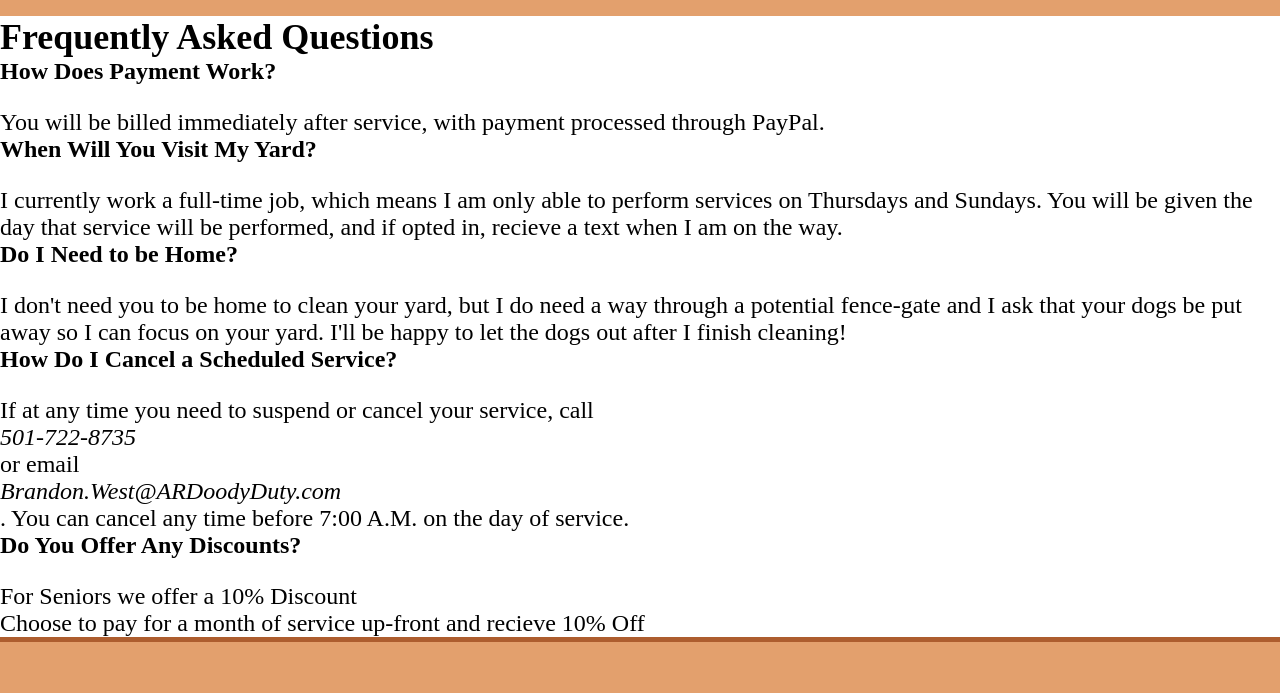
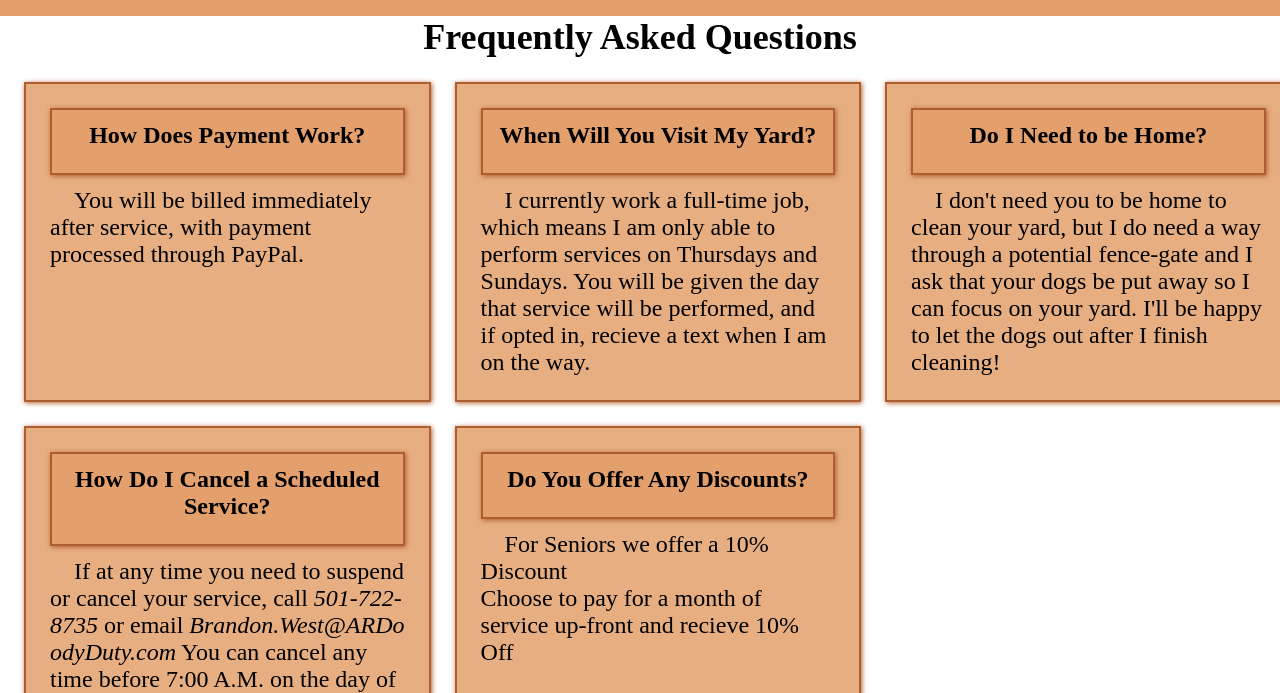
Before and after one commit to FerretFeet/ardoodyduty, a plain HTML site: page pages/faq.html in a window 1280 px wide. Shown: the part 107-800 px from the top of the page. Drawn offline with Linux system fonts and the light colour scheme.

Commit message:
html and css for website laid out. no js or sign-up.  need fix hamburger menu, maybe change some styles

```diff
--- a/pages/faq.html
+++ b/pages/faq.html
@@ -61,7 +61,7 @@
         <div class="dl-container">
             <dt>How Do I Cancel a Scheduled Service?</dt>
             <dd>If at any time you need to suspend or cancel your service, call <address class="phone">501-722-8735</address>
-            or email <address class="email">Brandon.West@ARDoodyDuty.com</address>.  You can cancel any time before 7:00 A.M. on the day of service.
+                or email <address class="email">Brandon.West@ARDoodyDuty.com</address> You can cancel any time before 7:00 A.M. on the day of service.
             </dd>
         </div>
         <div class="dl-container">
--- a/styles.css
+++ b/styles.css
@@ -492,10 +492,6 @@ footer {
         border-left: 2px solid black;
         border-right: 2px solid black;
     }
-    #services-offered > * > dd {
-        display: flex;
-        align-self: flex-start;
-    }
 
     #threextwo-list .dog-head-bullet {
         background-color: var(--light-brown);
--- a/stylesheets/faq.css
+++ b/stylesheets/faq.css
@@ -1,3 +1,62 @@
 /* 1x1 grid then 2x2 then 3x3
 background img
 background behind ea question&answer*/
+
+h2 {
+    text-align: center;
+}
+
+.faq {
+    display: grid;
+    grid-template-columns: 100%; /*100% - faq padding/margin - faq-child padding/margin */
+    margin: 1rem;
+    gap: 1rem;
+    max-width: 100%;
+    word-wrap: break-word;
+    overflow-wrap: break-word;
+
+
+
+}
+
+.dl-container {
+    background-color: var(--light-brown-trans);
+    padding: 1rem;
+    border: 2px solid var(--brown);
+    box-shadow: 1px 1px 5px var(--brown);
+}
+
+.dl-container dt {
+    background-color: var(--light-brown);
+    text-align: center;
+    padding-top: 0.5rem;
+    margin-bottom: 0.5rem;
+    border: 2px solid var(--brown);
+    box-shadow: 1px 1px 5px var(--brown);
+}
+
+.dl-container dd {
+    text-indent: 1rem;
+
+}
+
+address {
+    display: inline;
+    word-wrap: break-word;
+    word-break: break-all;
+
+}
+
+@media screen and (min-width: 720px) {
+
+    .faq {
+        grid-template-columns: 50% 50%;
+    }
+
+}
+
+@media screen and (min-width: 960px) {
+    .faq {
+        grid-template-columns: 33% 33% 33%;
+    }
+}
```
Also changed, not shown: pages/dogfacts.html (+16 -18 lines), pages/services.html (+6 -2 lines), stylesheets/services.css (+18 -1 lines), stylesheets/dogfacts.css (added). Lines whose indentation alone changed are shown as unchanged.
